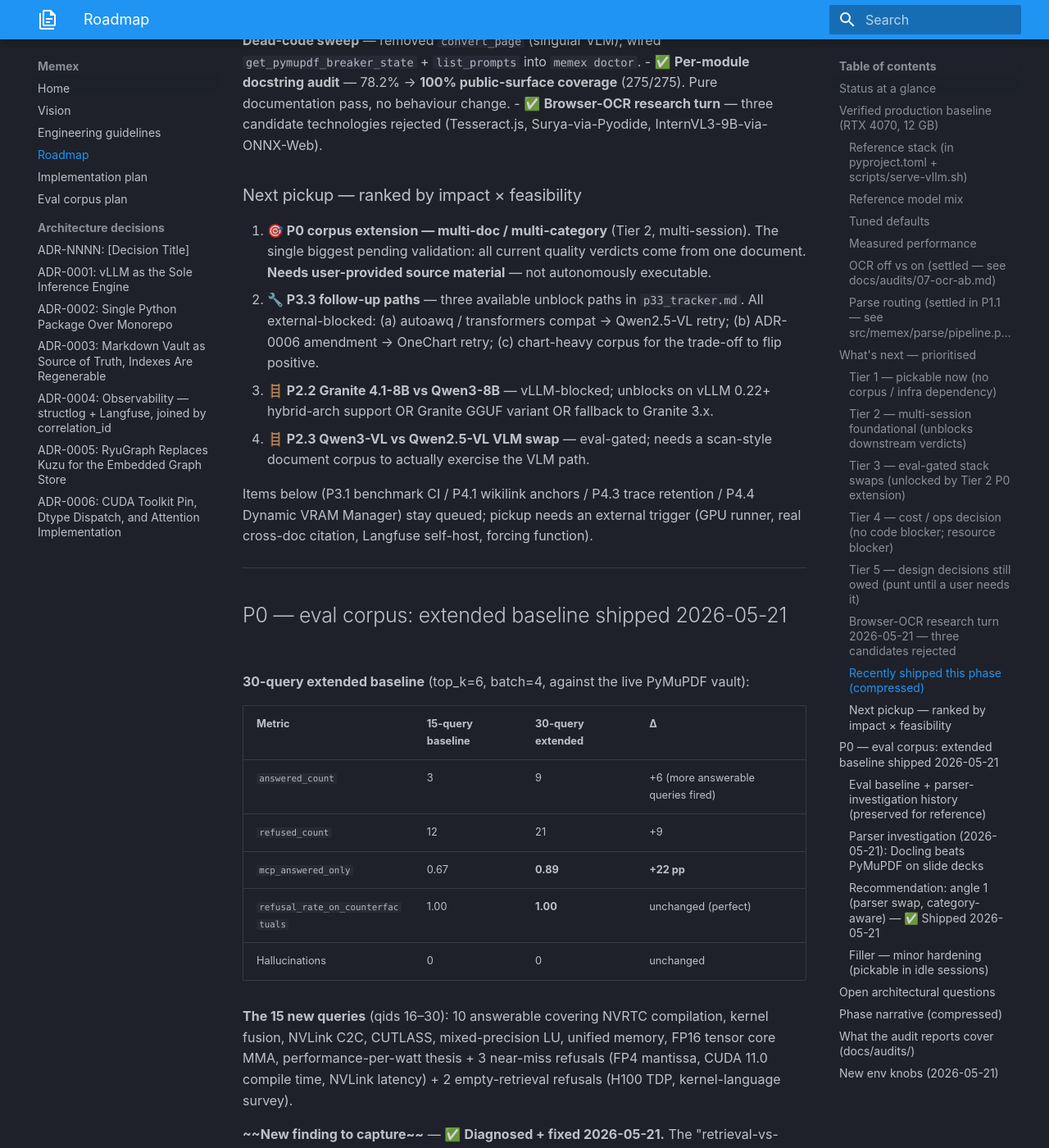
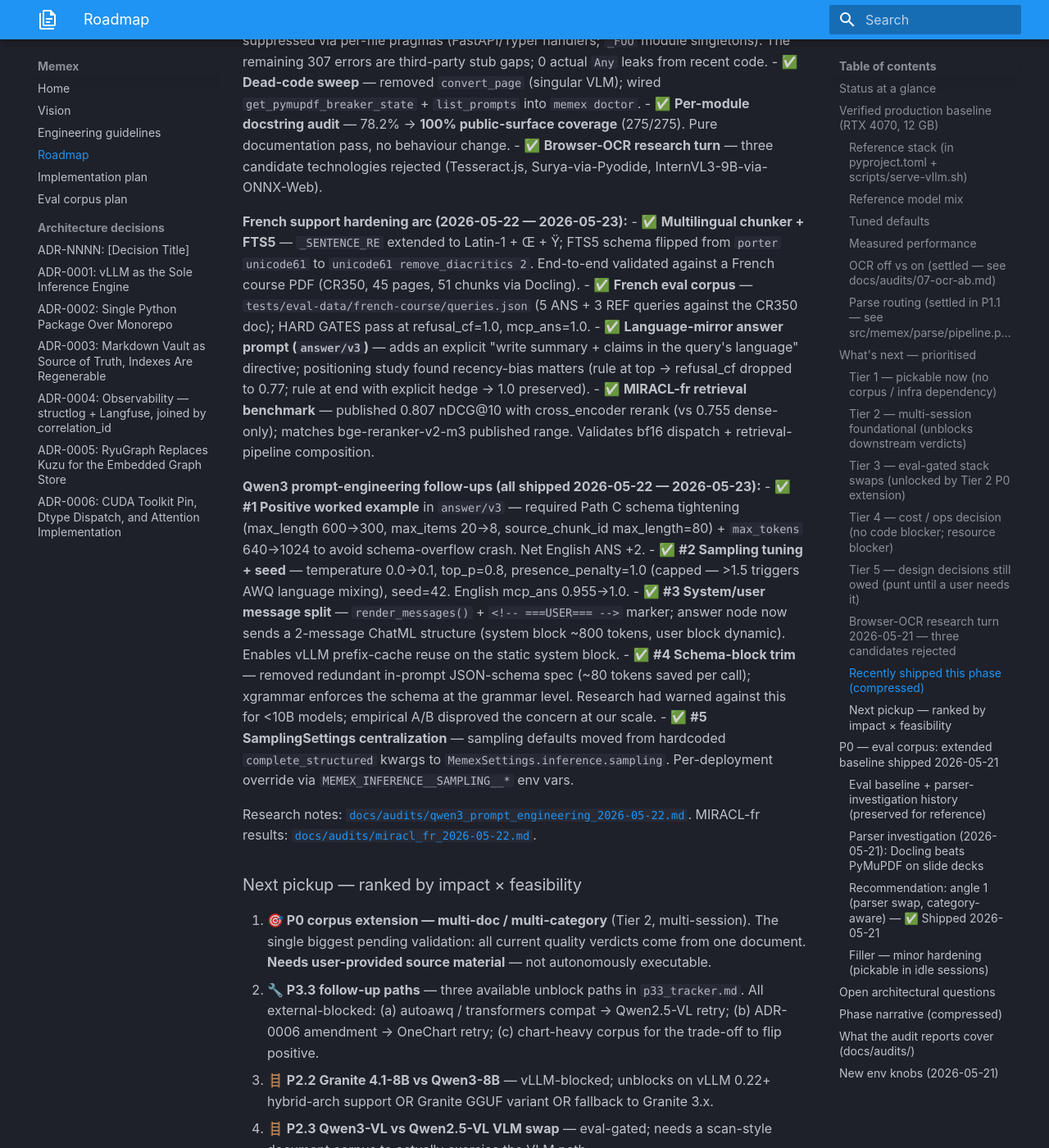
Before and after one commit to Zenetusken/memex, an MkDocs documentation site: the page built from docs/ROADMAP.md, in a window 1280 px wide and 1400 px high, scrolled down 9754 px. Shown: the whole window at 82% size. Built offline with MkDocs 1.6.1 and Material for MkDocs 9.7.7, drawn with Linux system fonts in a browser that asks for light colours; some of the changed text lies outside the part shown.

Commit message:
docs/ROADMAP: close French support + Qwen3 prompt-engineering arcs
Updates the live operational view with the work shipped 2026-05-22
through 2026-05-23. Two new arcs documented:

FRENCH SUPPORT HARDENING (2026-05-22 — 2026-05-23)

- Multilingual chunker + FTS5 (chunker._SENTENCE_RE Latin-1 +
  Œ + Ÿ; FTS5 schema `unicode61 remove_diacritics 2`)
- French eval corpus under tests/eval-data/french-course/
- Language-mirror answer/v3 prompt with positioning study
- MIRACL-fr retrieval benchmark — nDCG@10 = 0.807 with rerank

QWEN3 PROMPT-ENGINEERING FOLLOW-UPS (all 5 shipped)

1. Positive worked example (with Path C schema tightening +
   max_tokens bump to fit the worst-case output)
2. Sampling tuning + seed for reproducibility
3. System/user message split via <!-- ===USER=== --> marker
4. Schema-block trim from prompt body (~80 tokens saved)
5. SamplingSettings centralization in MemexSettings.inference

HEADER + COUNTS REFRESH

- "Last updated" → 2026-05-23
- Commit count 115 → 125
- Test count 215 → 227
- Audit-report count 8 → 10 (qwen3_prompt_engineering +
  miracl_fr both added)
- End-to-end status line now records BOTH English and French
  HARD GATES plus the MIRACL-fr published-benchmark number

External-blocked items unchanged: still waiting on more source
material, vLLM 0.22, scan corpus, autoawq compat, ADR-0006
amendment, GPU runner.

Co-Authored-By: Claude Opus 4.7 <noreply@anthropic.com>

```diff
--- a/docs/ROADMAP.md
+++ b/docs/ROADMAP.md
@@ -1,6 +1,6 @@
 # Memex Roadmap
 
-**Last updated:** 2026-05-22 — 115 commits on `main`, 215/215 tests green, **100% public-surface docstring coverage** (275/275). Foundation arc complete; audit-and-housekeeping arc complete. Eval suite stable on Qwen3-4B-AWQ orchestrator: baseline `answered_count` 9.3 ± 0.5, `refusal_cf` 1.00, hallucinations 0, `mcp_ans` 1.00. **External-blocked items**: P0 multi-doc (needs source material), P2.2 Granite (vLLM hybrid-arch hang), P2.3 VLM swap (needs scan corpus), P3.3 follow-ups a/b/c (autoawq compat / ADR amendment / chart-heavy corpus), P3.1 benchmark CI (GPU runner), P4.1/P4.3/P4.4 (various external triggers).
+**Last updated:** 2026-05-23 — 125 commits on `main`, 227/227 tests green, **100% public-surface docstring coverage** (275/275). Foundation + audit + **French support + Qwen3 prompt-engineering** arcs all complete. Eval suites stable on Qwen3-8B-AWQ orchestrator: English (30q CUDA deck) `answered_count` 11, French (8q CR350) `answered_count` 5/5 ANS, both at `refusal_cf` 1.00, hallucinations 0, `mcp_ans` 1.00. **MIRACL-fr retrieval benchmark**: nDCG@10 = 0.807. **External-blocked items**: P0 multi-doc (more source material), P2.2 Granite (vLLM hybrid-arch hang), P2.3 VLM swap (needs scan corpus), P3.3 follow-ups a/b/c (autoawq compat / ADR amendment / chart-heavy corpus), P3.1 benchmark CI (GPU runner), P4.1/P4.3/P4.4 (various external triggers).
 
 The blueprint in [`IMPLEMENTATION-PLAN.md`](IMPLEMENTATION-PLAN.md) is the architectural design — module signatures, cross-cutting concerns, build order. This document is the **operational view**: what is shipped today, what is measured, and what comes next.
 
@@ -33,9 +33,9 @@ The blueprint in [`IMPLEMENTATION-PLAN.md`](IMPLEMENTATION-PLAN.md) is the archi
 | **P2.4 — Agent refusal calibration** | `prompts/answer/v2.md` with literal-presence rule | ✅ **Shipped + live-verified** (2026-05-21) — Q11 (FP128) + Q12 (FP4) hallucinations both eliminated; `refusal_rate_cf` 0.75 → 1.0; `mcp_ans` 0.33 → 0.67. **Q7 regression recovered** as a side effect of the retrieval-truncate-budget retune that shipped later the same day. |
 | **Retrieval truncate-budget retune** | `truncate(700)→1800` in prompts; `MEMEX_RERANK_TOP_K 10→5`; `max_tokens 1024→640`; `max-model-len 4096→6144` | ✅ **Shipped + live-verified** (2026-05-21) — three legitimate REF→ANS flips (Q2, Q7-recovered, Q20). Diagnosed by direct instrumentation: agent was operating on ~32% of every chunk's content because the answer prompt clipped chunks at 700 chars while median chunk is 2172 chars. |
 
-**File count:** 86 Python files in `src/memex/` + `tests/` + `scripts/`, all parse-clean. 7 ADRs. 8 audit reports under `docs/audits/`. 115 commits on `main` (public at `github.com/Zenetusken/memex`); the canonical count is `git rev-list --count main`.
+**File count:** 86 Python files in `src/memex/` + `tests/` + `scripts/`, all parse-clean. 7 ADRs. 10 audit reports under `docs/audits/`. 125 commits on `main` (public at `github.com/Zenetusken/memex`); the canonical count is `git rev-list --count main`.
 
-**Test suite:** 215/215 green on the reference rig. Linux + pyseccomp; 5 tests skip on Windows.
+**Test suite:** 227/227 green on the reference rig. Linux + pyseccomp; 5 tests skip on Windows.
 
 ---
 
@@ -169,6 +169,21 @@ Three parallel research subagents evaluated browser-side OCR/VLM technologies as
 - ✅ **Dead-code sweep** — removed `convert_page` (singular VLM); wired `get_pymupdf_breaker_state` + `list_prompts` into `memex doctor`.
 - ✅ **Per-module docstring audit** — 78.2% → **100% public-surface coverage** (275/275). Pure documentation pass, no behaviour change.
 - ✅ **Browser-OCR research turn** — three candidate technologies rejected (Tesseract.js, Surya-via-Pyodide, InternVL3-9B-via-ONNX-Web).
+
+**French support hardening arc (2026-05-22 — 2026-05-23):**
+- ✅ **Multilingual chunker + FTS5** — `_SENTENCE_RE` extended to Latin-1 + Œ + Ÿ; FTS5 schema flipped from `porter unicode61` to `unicode61 remove_diacritics 2`. End-to-end validated against a French course PDF (CR350, 45 pages, 51 chunks via Docling).
+- ✅ **French eval corpus** — `tests/eval-data/french-course/queries.json` (5 ANS + 3 REF queries against the CR350 doc); HARD GATES pass at refusal_cf=1.0, mcp_ans=1.0.
+- ✅ **Language-mirror answer prompt (`answer/v3`)** — adds an explicit "write summary + claims in the query's language" directive; positioning study found recency-bias matters (rule at top → refusal_cf dropped to 0.77; rule at end with explicit hedge → 1.0 preserved).
+- ✅ **MIRACL-fr retrieval benchmark** — published 0.807 nDCG@10 with cross_encoder rerank (vs 0.755 dense-only); matches bge-reranker-v2-m3 published range. Validates bf16 dispatch + retrieval-pipeline composition.
+
+**Qwen3 prompt-engineering follow-ups (all shipped 2026-05-22 — 2026-05-23):**
+- ✅ **#1 Positive worked example** in `answer/v3` — required Path C schema tightening (max_length 600→300, max_items 20→8, source_chunk_id max_length=80) + `max_tokens` 640→1024 to avoid schema-overflow crash. Net English ANS +2.
+- ✅ **#2 Sampling tuning + seed** — temperature 0.0→0.1, top_p=0.8, presence_penalty=1.0 (capped — >1.5 triggers AWQ language mixing), seed=42. English mcp_ans 0.955→1.0.
+- ✅ **#3 System/user message split** — `render_messages()` + `<!-- ===USER=== -->` marker; answer node now sends a 2-message ChatML structure (system block ~800 tokens, user block dynamic). Enables vLLM prefix-cache reuse on the static system block.
+- ✅ **#4 Schema-block trim** — removed redundant in-prompt JSON-schema spec (~80 tokens saved per call); xgrammar enforces the schema at the grammar level. Research had warned against this for <10B models; empirical A/B disproved the concern at our scale.
+- ✅ **#5 SamplingSettings centralization** — sampling defaults moved from hardcoded `complete_structured` kwargs to `MemexSettings.inference.sampling`. Per-deployment override via `MEMEX_INFERENCE__SAMPLING__*` env vars.
+
+Research notes: [`docs/audits/qwen3_prompt_engineering_2026-05-22.md`](audits/qwen3_prompt_engineering_2026-05-22.md). MIRACL-fr results: [`docs/audits/miracl_fr_2026-05-22.md`](audits/miracl_fr_2026-05-22.md).
 
 ### Next pickup — ranked by impact × feasibility
 
@@ -393,7 +408,7 @@ Detailed per-phase log lives in git history + `docs/audits/`. The compressed ver
 - **FU3.2.1 — `Type=notify` readiness gate for vLLM** (2026-05-21): `scripts/serve-vllm.sh` gained a backgrounded sidecar that polls `/v1/models` and calls `systemd-notify --ready --status="…"` on the first 2xx; `memex-vllm.service` switched from `Type=simple` to `Type=notify` + `NotifyAccess=all`. `systemctl --user start memex-vllm` now blocks until vLLM is genuinely serving (~31 s measured), so `After=memex-vllm.service` on downstream units (web, MCP, watcher) is a real readiness gate. Live-verified: full-stack cold boot returned after 32 s with **zero Connection-refused logs** in any downstream unit's journal — and a watcher reaction triggered immediately afterward fired clean `extract_entities@v1` + `extract_citations@v1` model calls against vLLM. The sidecar no-ops when `$NOTIFY_SOCKET` is unset, so Pattern B (manual) and Pattern C (`memex daemon start`) are unaffected.
 - **P3.2 — Daemon templates** (2026-05-21): three waves. (1) vLLM unit + plist + deploy guides. (2) `memex-web.service` + `memex-mcp.service` (+ matching plists/env) so the full stack boots together. (3) `memex-watch.service` (+ plist + env) for the vault file-watcher that re-enriches + re-indexes on canonical-markdown edits. Web + MCP + watcher all carry soft `Wants=memex-vllm.service` — they cluster but degrade gracefully if vLLM is down (search/get_document/list_documents work LLM-less; only `/ask` and enrich need vLLM). The wave-3 live verification was the most thorough: appended a line to the canonical CUDA-deck markdown → watcher logged `watcher.edit_confirmed` → 32 chunks went to enrich → vLLM was offline (cleanup state) so 32× `enrich.chunk_failed` → `enrich.done chunk_failures: 32` → watcher kept running → `index.done added: 1 deleted: 1 unchanged: 30 partial: true` (partial re-index isolated the changed chunk). Restoring the file fired another correct reaction. Two unit-template bugs caught during verification (StartLimitIntervalSec in `[Service]` instead of `[Unit]`, inline `#` comments on `ProtectHome=` line) — both fixed across all four units. No code change.
 
-For the full per-commit log: `git log --oneline` (115 commits at session close, 2026-05-22; the up-to-date number is `git rev-list --count main`).
+For the full per-commit log: `git log --oneline` (125 commits at session close, 2026-05-23; the up-to-date number is `git rev-list --count main`).
 
 ---
 
```
